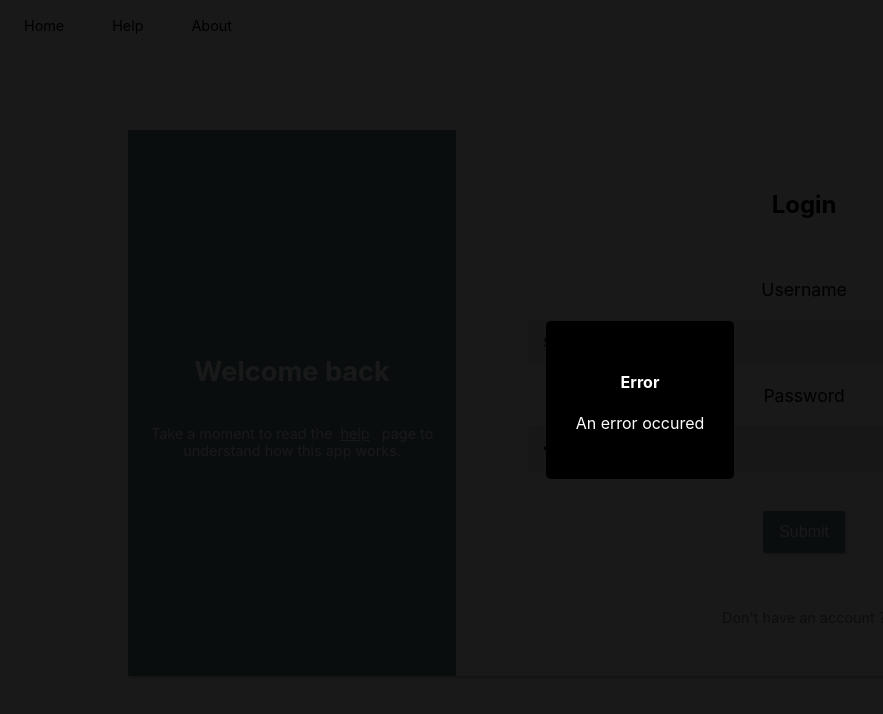
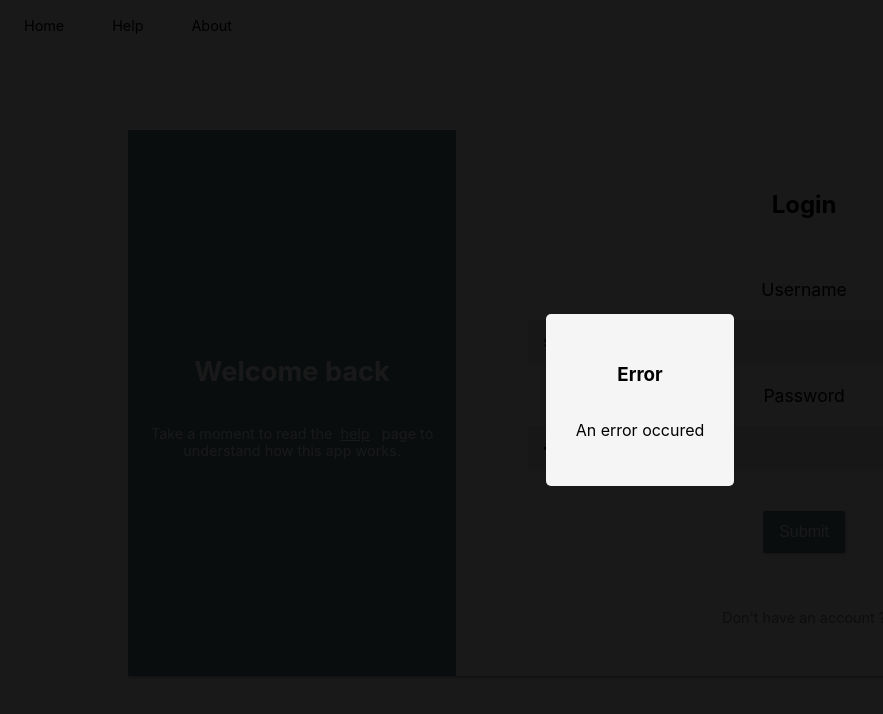
Before and after one commit to JustLearningThings/Progresser, a React app in the folder client/: page /login in a window 1280 px wide. Both pictures are taken after typing "Sample", "Sample123" into the empty fields and a click on the button "Submit". Shown: the whole page, without its empty margins (0-883 px from the left). Built offline with nearby package versions, Linux system fonts and the light colour scheme; no server answers.

Commit message:
error modal redesign

```diff
--- a/client/src/components/form/modalError.css
+++ b/client/src/components/form/modalError.css
@@ -14,7 +14,21 @@
 #error-modal-box {
     text-align: center;
     padding: 30px;
-    background-color: black;
-    color: white;
+    background-color: whitesmoke;
+    color: black;
     border-radius: 5px;
+    display: flex;
+    flex-direction: column;
+    align-items: center;
+    justify-content: space-around;
+    animation: appear .25s linear forwards;
 }
+
+@keyframes appear {
+    from {
+        opacity: 0;
+    }
+    to {
+        opacity: 1;
+    }
+}
--- a/client/src/components/form/modalError.js
+++ b/client/src/components/form/modalError.js
@@ -5,7 +5,7 @@ export default function ModalError({ message, handleExit }) {
     return (
         <div id='error-modal' onClick={() => handleExit()}>
             <div id='error-modal-box'>
-                <h4>Error</h4>
+                <h3>Error</h3>
                 <p>{message}</p>
             </div>
         </div>
```
